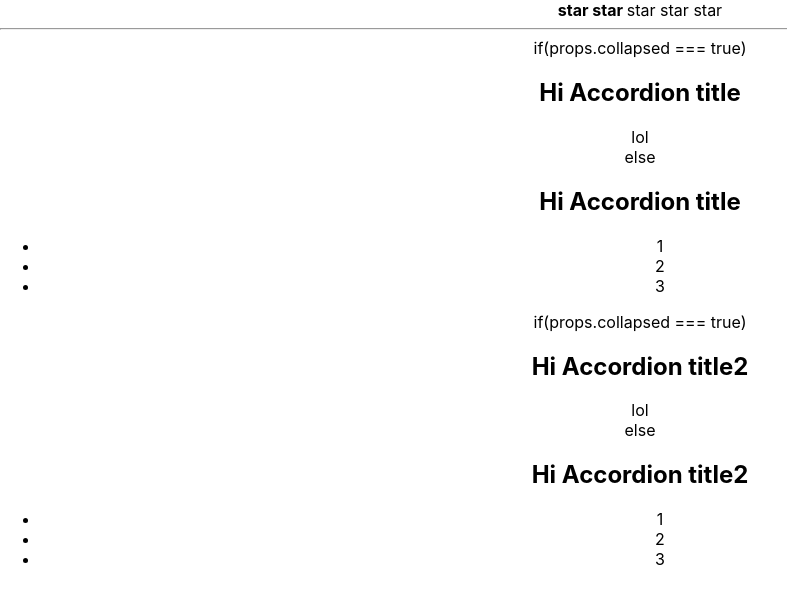
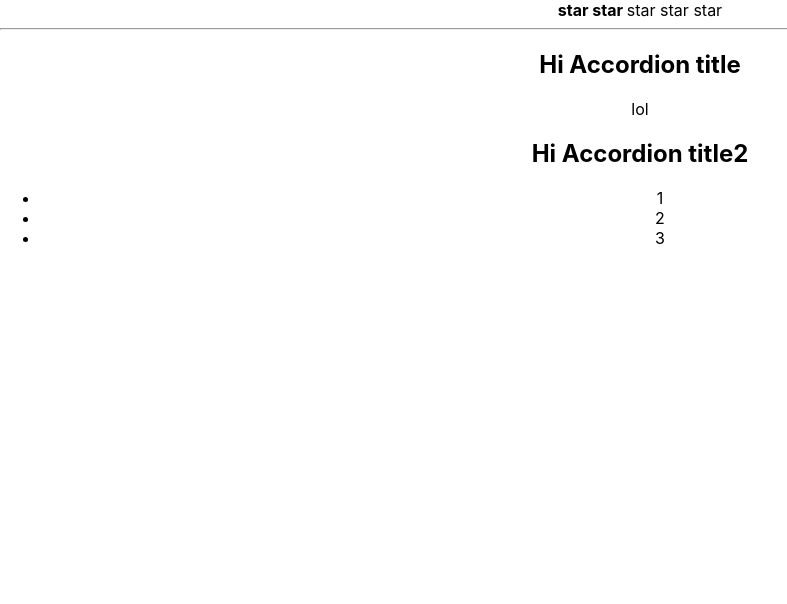
Before and after one commit to beniwbogdan/IT_K, a React (Create React App) app: page / in a window 1280 px wide. Shown: the top 604 px of the page, without its empty margins (0-787 px from the left). Built offline with nearby package versions, Linux system fonts and the light colour scheme.

Commit message:
Home task

```diff
--- a/src/components/Accordeon/Accordion.tsx
+++ b/src/components/Accordeon/Accordion.tsx
@@ -1,4 +1,6 @@
 import React from "react";
+import AccordionBody from "./AccordionBody/AccordionBody";
+import AccordionEmptyBody from "./AccordionEmptyBody/AccordionEmptyBody";
 
 type AccordionPropsType = {
     title: string,
@@ -6,20 +8,22 @@ type AccordionPropsType = {
 }
 
 function Accordion(props: AccordionPropsType) {
-    return( <>
-        if(props.collapsed === true){
-            <div>
+
+        if(props.collapsed){
+            return(
+            <>
                 <AccordionTitle title={props.title}/>
                 <AccordionEmptyBody/>
-            </div>
+            </>);
         } else {
-            <div>
+            return(
+            <>
                 <AccordionTitle title={props.title}/>
                 <AccordionBody/>
-            </div>
+            </>);
         }
-        </>
-        );
+
+
 //     return(
 //     <>
 //             if(props.collapsed===true){
@@ -49,21 +53,4 @@ function Accordion(props: AccordionPropsType) {
         );
     }
 
-        function AccordionBody() {
-        return (
-
-        <ul>
-        <li>1</li>
-        <li>2</li>
-        <li>3</li>
-        </ul>
-        );
-    }
-
-        function AccordionEmptyBody() {
-        return (
-        <div>lol</div>
-        );
-    }
-
         export default Accordion;
--- /dev/null
+++ b/src/components/Accordeon/AccordionBody/AccordionBody.tsx
@@ -0,0 +1,13 @@
+import React from "react";
+
+function AccordionBody() {
+    return (
+
+        <ul>
+            <li>1</li>
+            <li>2</li>
+            <li>3</li>
+        </ul>
+    );
+}
+export default AccordionBody;
--- /dev/null
+++ b/src/components/Accordeon/AccordionEmptyBody/AccordionEmptyBody.tsx
@@ -0,0 +1,8 @@
+import React from "react";
+
+function AccordionEmptyBody() {
+    return (
+        <div>lol</div>
+    );
+}
+export default AccordionEmptyBody;
```
